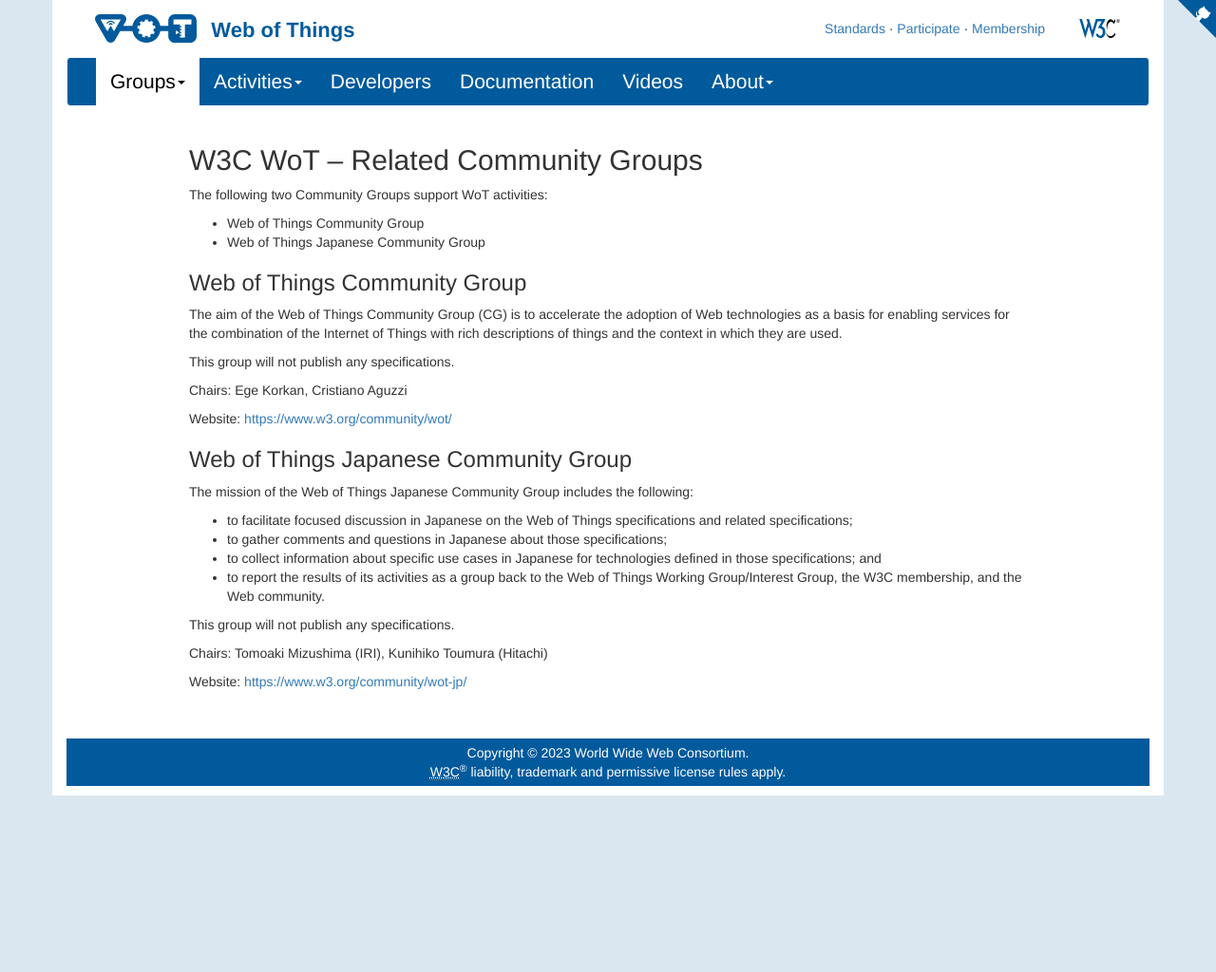
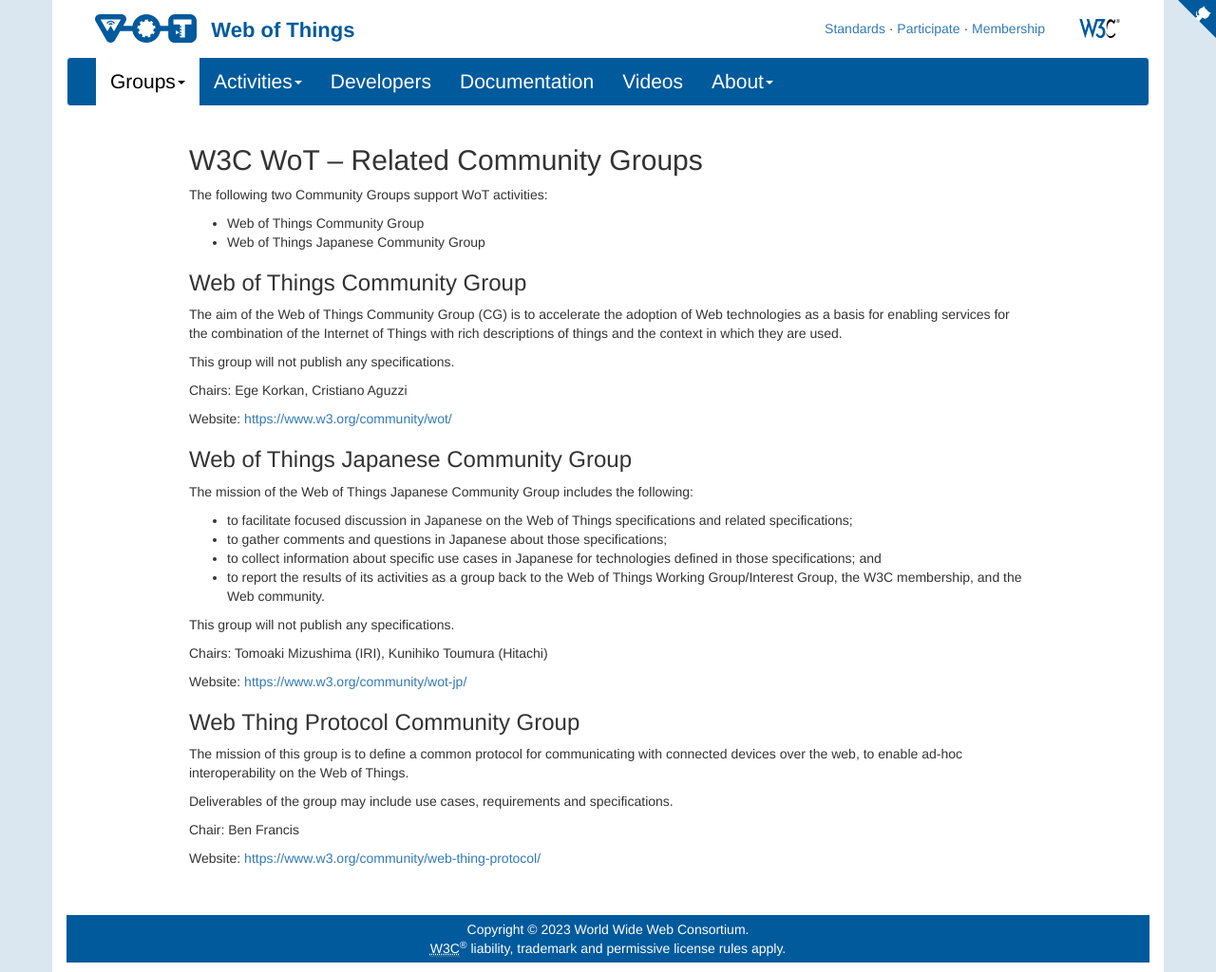
Before and after one commit to w3c/wot-marketing, a Jekyll site: the page built from docs/cg/index.html, in a window 1280 px wide. Shown: the whole page at 95% size. Built offline with Jekyll 4.4.1, drawn with Linux system fonts in a browser that asks for light colours; nearby versions of some CDN libraries; comment, search, counter and statistics services are not loaded; before the commit the page ends 900 px from its top, so only the background shows below that.

Commit message:
Add Web Thing Protocol CG to Community Groups page

```diff
--- a/docs/cg/index.html
+++ b/docs/cg/index.html
@@ -57,4 +57,23 @@
 
 	<p>Website: <a href="https://www.w3.org/community/wot-jp/" target="_blank">https://www.w3.org/community/wot-jp/</a></p>
   </div>
+
+  <div>
+    <h3>Web Thing Protocol Community Group</h3>
+
+    <p>
+      The mission of this group is to define a common protocol for communicating
+      with connected devices over the web, to enable ad-hoc interoperability
+      on the Web of Things.
+    </p>
+
+    <p>
+      Deliverables of the group may include use cases, requirements and specifications.
+    </p>
+
+    <p>Chair: Ben Francis</a></p>
+
+    <p>Website: <a href="https://www.w3.org/community/web-thing-protocol/" target="_blank">https://www.w3.org/community/web-thing-protocol/</a></p>
+  </div>
+
 </div>
```
